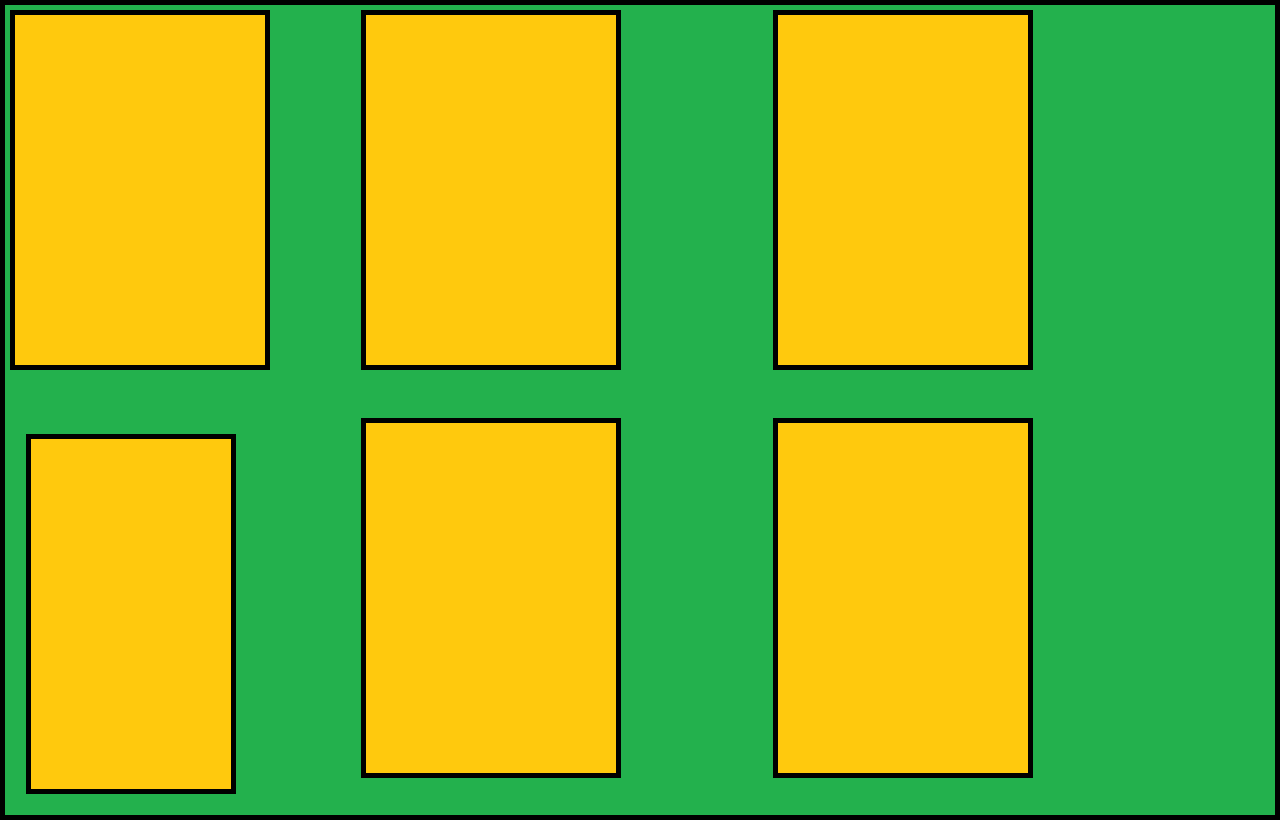
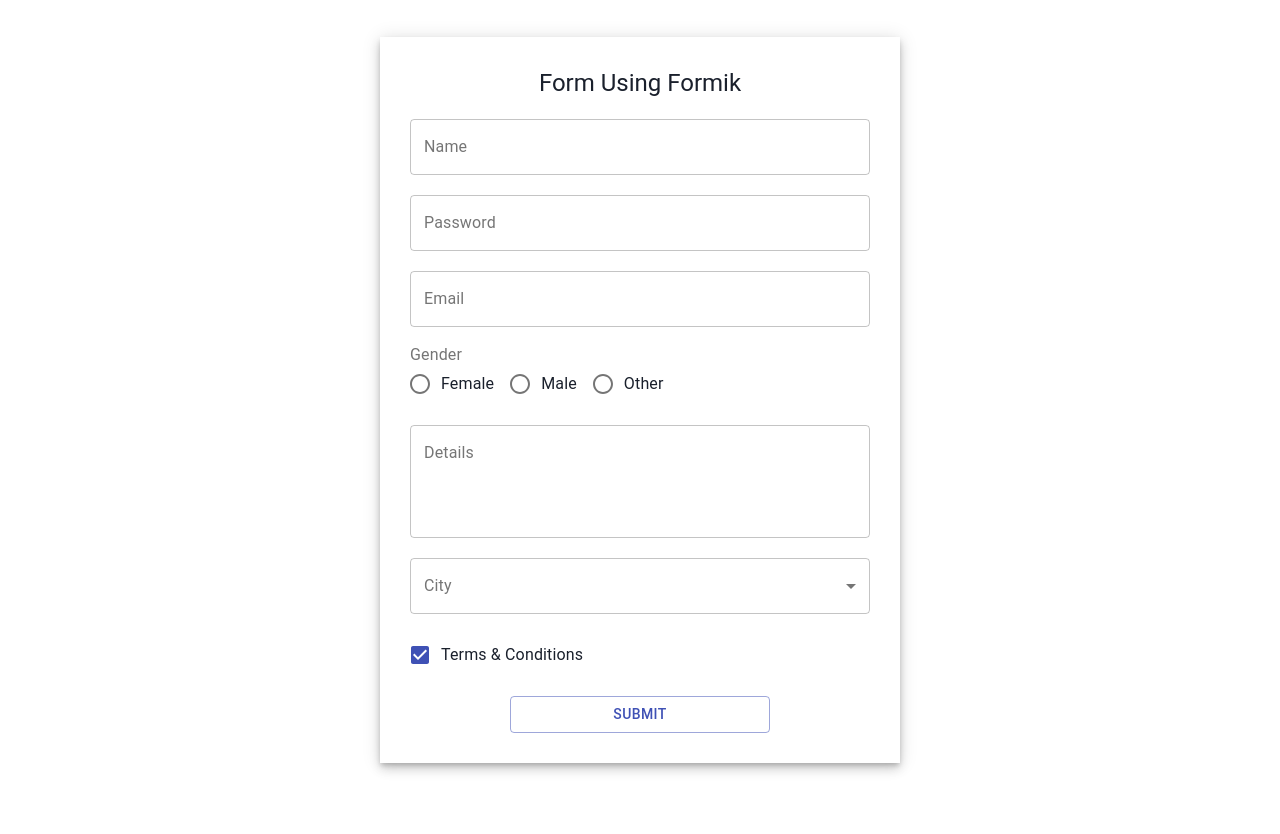
Before and after one commit to muzammil-irfan/material-ui-grid-simple-task, a React (Create React App) app: page / in a window 1280 px wide. After the commit the page ends 800 px from the top, so only its background shows below. Built offline with nearby package versions, Linux system fonts and the light colour scheme.

Commit message:
MUI FORM

```diff
--- a/package.json
+++ b/package.json
@@ -3,12 +3,18 @@
   "version": "0.1.0",
   "private": true,
   "dependencies": {
+    "@chakra-ui/react": "^1.7.2",
+    "@emotion/react": "^11.7.0",
+    "@emotion/styled": "^11.6.0",
     "@material-ui/core": "^4.12.3",
     "@testing-library/jest-dom": "^5.16.1",
     "@testing-library/react": "^11.2.7",
     "@testing-library/user-event": "^12.8.3",
+    "formik": "^2.2.9",
+    "framer-motion": "^4.1.17",
     "react": "^17.0.2",
     "react-dom": "^17.0.2",
+    "react-router-dom": "^6.0.2",
     "react-scripts": "4.0.3",
     "web-vitals": "^1.1.2"
   },
--- a/src/App.js
+++ b/src/App.js
@@ -1,62 +1,14 @@
 import React from 'react';
-import Grid from '@material-ui/core/Grid'
-import Box from '@material-ui/core/Box'
-import {makeStyles} from '@material-ui/core/styles'
-import { Container } from '@material-ui/core';
-const useStyles = makeStyles({
-  container:{
-    backgroundColor:"#23B14D",
-    border: '5px solid #000',
-    padding:'5px 5px'
-  },
-  boxStyle:{
-    backgroundColor: '#FFC90D',
-    border: '5px solid #000',
-    height:'350px',
-
-
-  },
-  boxStyle2:{
-    backgroundColor: '#FFC90D',
-    border: '5px solid #000',
-    height:'300px',
-    width:'200px',
-    marginLeft:'20px'
-  }
-
-})
+import { Routes,Route } from 'react-router-dom';
+import GridTask from "./components/gridtask";
+import Home from "./components/Home";
 function App() {
-  const classes = useStyles();
   return (
     <>
-    <Container fluid className={classes.container}>
-    <Grid container spacing={6}>
-    <Grid item md={3} >
-      <Box width="250px" className={classes.boxStyle} ></Box>
-
-    </Grid>
-    <Grid item md={4}  >
-      <Box width="250px" className={classes.boxStyle} mx={3}></Box>
-
-    </Grid>
-    <Grid item md={5} >
-      <Box width="250px" className={classes.boxStyle} ></Box>
-
-    </Grid>
-    <Grid item md={3} >
-      <Box width="200px" className={ classes.boxStyle} m={2}></Box>
-
-    </Grid>
-    <Grid item md={4} >
-      <Box width="250px" className={classes.boxStyle} mx={3}></Box>
-
-    </Grid>
-    <Grid item md={4} >
-      <Box width="250px" className={classes.boxStyle}></Box>
-
-    </Grid>
-    </Grid>
-    </Container>
+          <Routes>
+          <Route path='/' element={<Home />} />
+          <Route path='/grid' element={<GridTask />} />
+      </Routes>
     </>
   );
 }
--- /dev/null
+++ b/src/components/Home/index.js
@@ -0,0 +1,9 @@
+import React from "react";
+import MuiForm from "../MuiForm";
+export default function Home() {
+  return (
+    <>
+      <MuiForm />
+    </>
+  );
+}
--- /dev/null
+++ b/src/components/MuiForm/index.js
@@ -0,0 +1,163 @@
+import {
+  Box,
+  MenuItem,
+  Container,
+  makeStyles,
+  TextField,
+  FormControl,
+  FormControlLabel,
+  RadioGroup,
+  Radio,
+  FormLabel,
+  Checkbox,
+  Typography,
+  Button,
+} from "@material-ui/core";
+import { useFormik } from "formik";
+import React from "react";
+// name,pass,email,gender(radio),details(text area),city(dropdown),terms & condition(checkbox), submit button
+const useStyles = makeStyles(theme => ({
+  Container: {
+    height: "100vh",
+    display: "flex",
+    justifyContent: "center",
+    alignItems: "center",
+  },
+  Box:{
+      display: 'flex',
+      flexDirection:'column',
+      gap:20,
+      [theme.breakpoints.down('sm')]:{
+        width: '300px'
+      },
+      width:'500px',
+      margin: "10px 10px",
+      borderRadius:'20px',
+      padding:'20px'
+
+  },
+  radio:{
+      flexDirection:'row'
+  },
+  Button:{
+      margin:"0px 100px"
+  }
+}));
+export default function MuiForm() {
+  const formik = useFormik({
+    initialValues: {
+      name: "",
+      password: "",
+      email: "",
+      gender: "",
+      details: "",
+      city: "",
+      termsCondition: true,
+    },
+    onSubmit: (values) => {
+      console.log(values);
+      alert('submit successfully')
+    }
+  });
+  const classes = useStyles();
+  const values = formik.values;
+  const change = formik.handleChange;
+  return (
+    <>
+      <Container fixed className={classes.Container}>
+        <Box  boxShadow={6} >
+            <form className={classes.Box} onSubmit={formik.handleSubmit}>
+            <Typography variant='h5' align='center'>Form Using Formik</Typography>
+          <TextField
+            type="text"
+            value={values.name}
+            onChange={change}
+            variant="outlined"
+            label="Name"
+            id="name"
+          />
+          <TextField
+            type="password"
+            variant="outlined"
+            id="password"
+            label="Password"
+            value={values.password}
+            onChange={change}
+          />
+          <TextField
+            value={values.email}
+            onChange={change}
+            variant="outlined"
+            type="email"
+            label="Email"
+            id="email"
+          />
+          <FormControl component="fieldset">
+            <FormLabel component="legend">Gender</FormLabel>
+            <RadioGroup
+              aria-label="gender"
+              name="gender"
+              value={values.gender}
+              onChange={change}
+              className={classes.radio}
+            >
+              <FormControlLabel
+                value="female"
+                control={<Radio color="primary"/>}
+                label="Female"
+              />
+              <FormControlLabel value="male" control={<Radio color="primary"/>} label="Male" />
+              <FormControlLabel
+                value="other"
+                control={<Radio color="primary" />}
+                label="Other"
+              />
+            </RadioGroup>
+          </FormControl>
+          <TextField
+            id="details"
+            label="Details"
+            multiline
+            rows={4}
+            value={values.details}
+            onChange={change}
+            variant="outlined"
+          />
+          <TextField
+            id="city"
+            select
+            label="City"
+            value={values.city}
+            onChange={change}
+            variant="outlined"
+            name="city"
+          >
+            <MenuItem key="karachi" value="Karachi">
+              Karachi
+            </MenuItem>
+            <MenuItem key="Islamabad" value="Islamabad">
+              Islamabad
+            </MenuItem>
+            <MenuItem key="Lahore" value="Lahore">
+              Lahore
+            </MenuItem>
+          </TextField>
+          <FormControlLabel
+            control={
+              <Checkbox
+                checked={values.termsCondition}
+                onChange={change}
+                name="termsCondition"
+                color="primary"
+              />
+            }
+            label="Terms &amp; Conditions"
+          />
+
+          <Button type='submit' className={classes.Button} variant='outlined'  color='primary'>Submit</Button>
+          </form>
+        </Box>
+      </Container>
+    </>
+  );
+}
--- /dev/null
+++ b/src/components/gridtask/index.js
@@ -0,0 +1,55 @@
+import React from "react";
+import Grid from "@material-ui/core/Grid";
+import Box from "@material-ui/core/Box";
+import { makeStyles } from "@material-ui/core/styles";
+import { Container } from "@material-ui/core";
+const useStyles = makeStyles({
+  container: {
+    backgroundColor: "#23B14D",
+    border: "5px solid #000",
+    padding: "5px 5px",
+  },
+  boxStyle: {
+    backgroundColor: "#FFC90D",
+    border: "5px solid #000",
+    height: "350px",
+  },
+  boxStyle2: {
+    backgroundColor: "#FFC90D",
+    border: "5px solid #000",
+    height: "300px",
+    width: "200px",
+    marginLeft: "20px",
+  },
+});
+
+ function GridTask() {
+  const classes = useStyles();
+  return (
+    <>
+      <Container fluid className={classes.container}>
+        <Grid container spacing={6}>
+          <Grid item md={3}>
+            <Box width="250px" className={classes.boxStyle}></Box>
+          </Grid>
+          <Grid item md={4}>
+            <Box width="250px" className={classes.boxStyle} mx={3}></Box>
+          </Grid>
+          <Grid item md={5}>
+            <Box width="250px" className={classes.boxStyle}></Box>
+          </Grid>
+          <Grid item md={3}>
+            <Box width="200px" className={classes.boxStyle} m={2}></Box>
+          </Grid>
+          <Grid item md={4}>
+            <Box width="250px" className={classes.boxStyle} mx={3}></Box>
+          </Grid>
+          <Grid item md={4}>
+            <Box width="250px" className={classes.boxStyle}></Box>
+          </Grid>
+        </Grid>
+      </Container>
+    </>
+  );
+}
+export default GridTask;
```
Also changed, not shown: src/index.js (+8 -2 lines), 1 other file (tests, documents, lock files or other folders).
